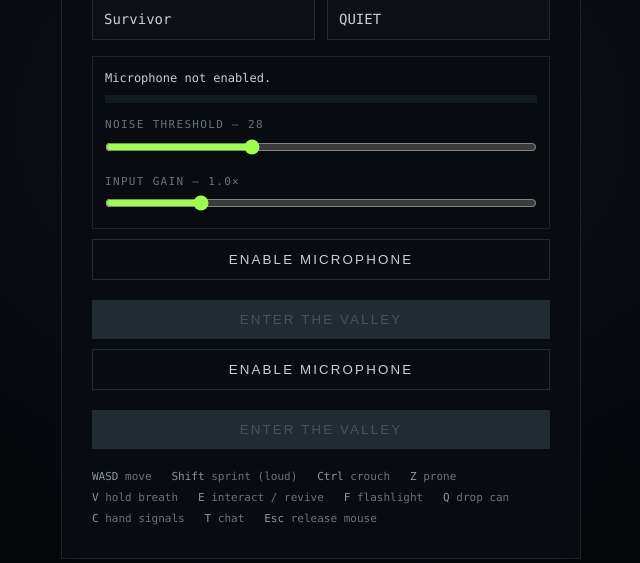
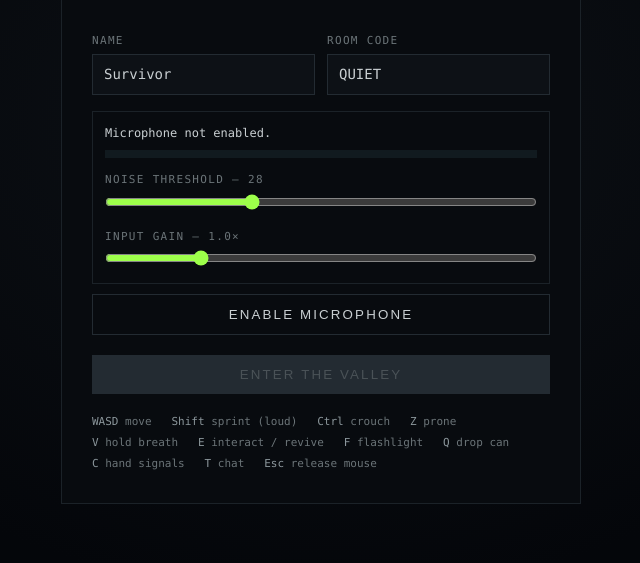
Before and after one commit to cashlieberman13-star/a-quiet-place, a website: page public/index.html in a window 1280 px wide. Shown: the part 197-760 px from the top of the page, without its empty margins (319-959 px from the left). Drawn offline with nearby package versions, Linux system fonts and the light colour scheme.

Commit message:
Update index.html

```diff
--- a/public/index.html
+++ b/public/index.html
@@ -132,9 +132,6 @@
     <button class="mini" id="btnMic">Enable microphone</button>
     <button id="btnPlay" disabled>Enter the valley</button>
 
-    <button class="mini" id="btnMic">Enable microphone</button>
-    <button id="btnPlay" disabled>Enter the valley</button>
-
     <div class="keys">
       <b>WASD</b> move &nbsp; <b>Shift</b> sprint (loud) &nbsp; <b>Ctrl</b> crouch &nbsp; <b>Z</b> prone<br>
       <b>V</b> hold breath &nbsp; <b>E</b> interact / revive &nbsp; <b>F</b> flashlight &nbsp; <b>Q</b> drop can<br>
```
